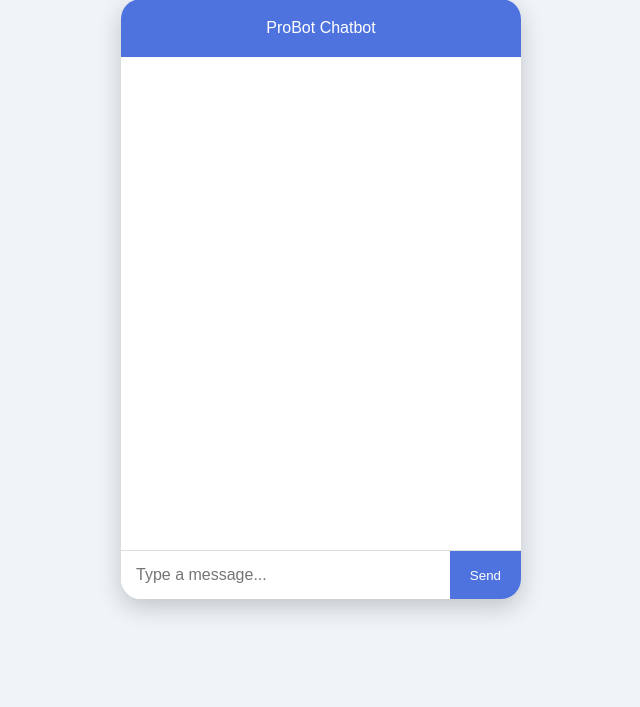
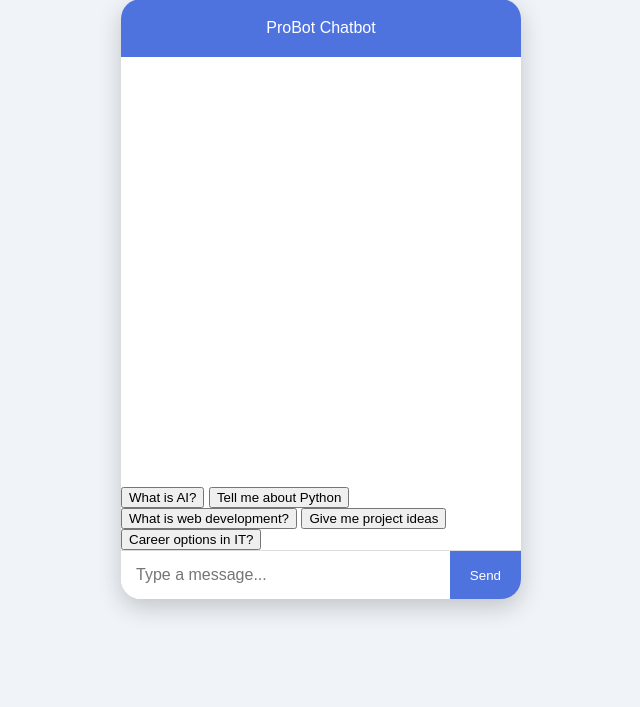
Before and after one commit to prachi230208/AI-ALA-3, a Flask app: page / in a window 1280 px wide. Shown: the part 109-816 px from the top of the page, without its empty margins (319-959 px from the left). Run offline with Flask 3, Linux system fonts and the light colour scheme.

Commit message:
Add suggested questions section to chatbot UI
Added a suggested questions section to enhance user interaction.

```diff
--- a/templates/index.html
+++ b/templates/index.html
@@ -9,8 +9,19 @@
 <body>
 
 <div class="chat-container">
-  <div class="chat-header">ProBot Chatbot</div>
+  <div class="chat-header"> ProBot Chatbot</div>
+
   <div class="chat-body" id="chat-body"></div>
+
+  <!-- Suggested Questions Section -->
+  <div class="suggested-questions">
+    <button onclick="useSuggestion('What is AI?')">What is AI?</button>
+    <button onclick="useSuggestion('Tell me about Python')">Tell me about Python</button>
+    <button onclick="useSuggestion('What is web development?')">What is web development?</button>
+    <button onclick="useSuggestion('Give me project ideas')">Give me project ideas</button>
+    <button onclick="useSuggestion('What are career options in IT?')">Career options in IT?</button>
+  </div>
+
   <div class="chat-input">
     <input type="text" id="user-input" placeholder="Type a message...">
     <button onclick="sendMessage()">Send</button>
@@ -35,7 +46,7 @@ async function sendMessage() {
     appendMessage(data.response, 'bot');
 }
 
-// Function to display messages
+// Append message function
 function appendMessage(message, sender) {
     let chatBody = document.getElementById('chat-body');
     let msgDiv = document.createElement('div');
@@ -50,12 +61,16 @@ function appendMessage(message, sender) {
     chatBody.scrollTop = chatBody.scrollHeight;
 }
 
-// **Send message on Enter key**
+// Handle Enter key
 document.getElementById('user-input').addEventListener('keypress', function(e) {
-    if (e.key === 'Enter') {
-        sendMessage();
-    }
+    if (e.key === 'Enter') sendMessage();
 });
+
+// Suggested Question Click
+function useSuggestion(text) {
+    document.getElementById('user-input').value = text;
+    sendMessage();
+}
 </script>
 
 </body>
```
